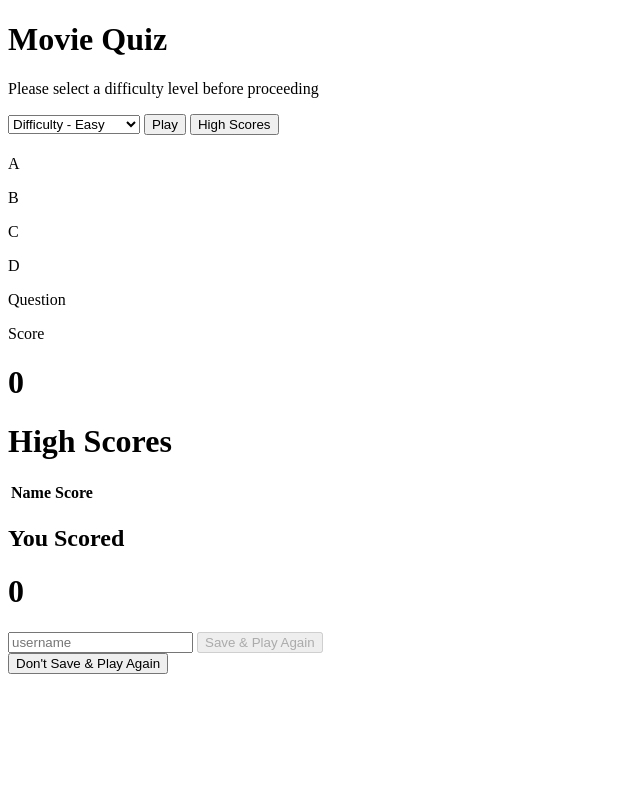
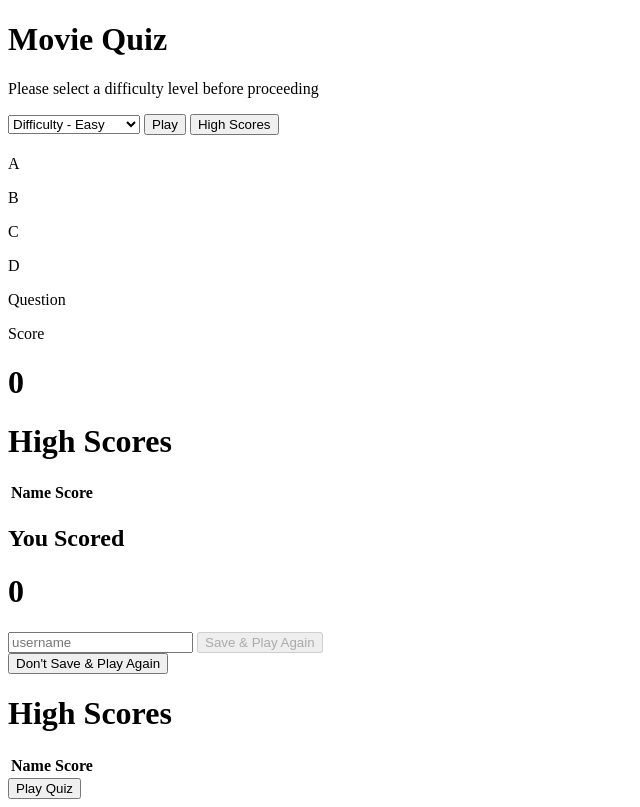
Before and after one commit to dkitley1975/movie-quiz, a plain HTML site: page index.html in a window 1280 px wide. Shown: the whole page, without its empty margins (0-640 px from the left). Drawn offline with Linux system fonts and the light colour scheme.

Commit message:
feat(page structure): add score board section

```diff
--- a/index.html
+++ b/index.html
@@ -85,6 +85,21 @@
          </form>
          <button id="btn-view-home-screen" class="btn">Don't Save & Play Again</button>
       </div>
+   <div id="high-score-container" class="flex-center flex-column glass hidden">
+            <h1>High Scores</h1>
+            <div id="prev-high-scores-lists">
+               <table class="table">
+                  <thead>
+                     <tr>
+                        <th>Name</th>
+                        <th>Score</th>
+                     </tr>
+                  </thead>
+                  <tbody id="prev-high-scores-list"></tbody>
+               </table>
+            </div>
+            <button id="btn-return-to-home-screen" class="btn">Play Quiz</button>
+         </div>
 
 
 
```
